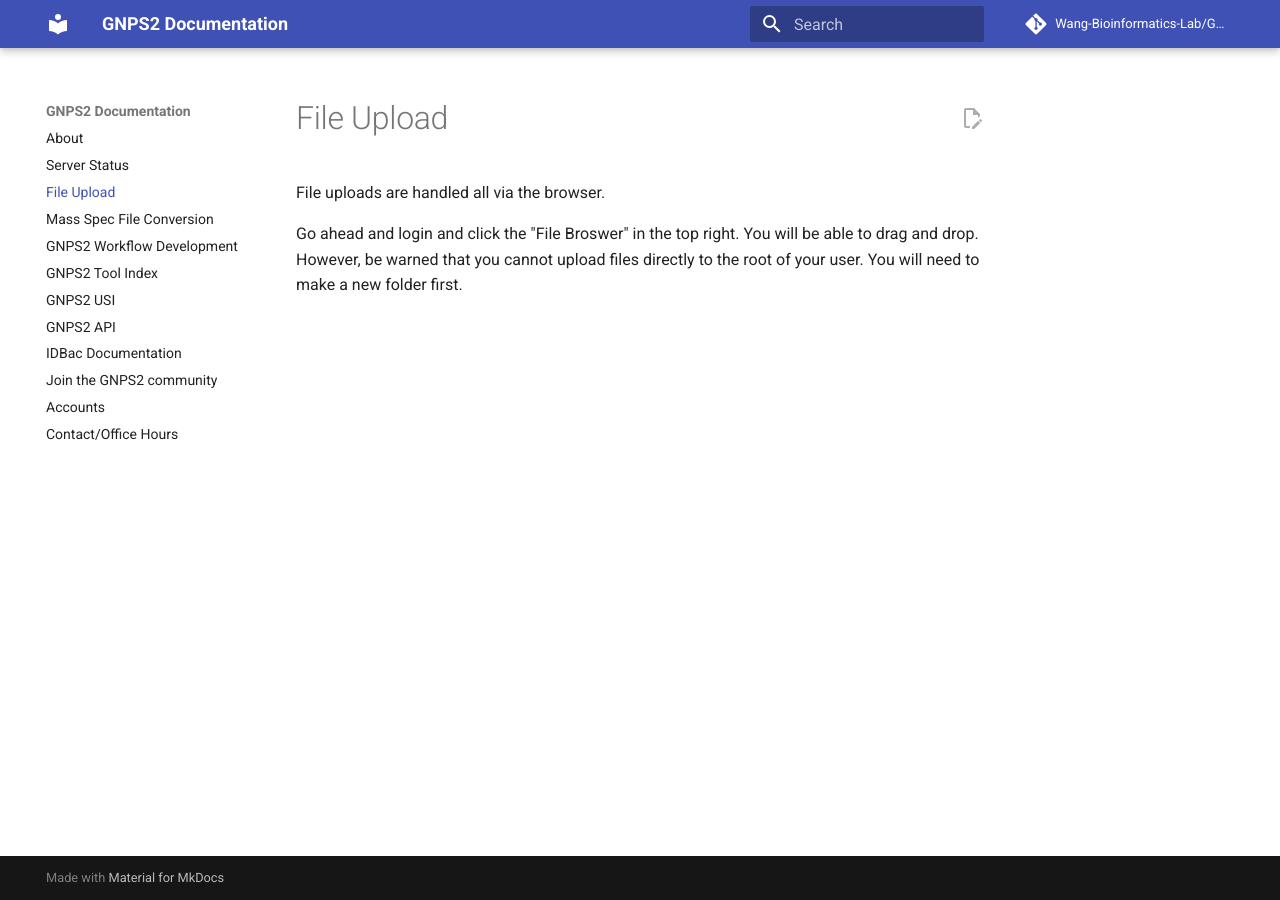
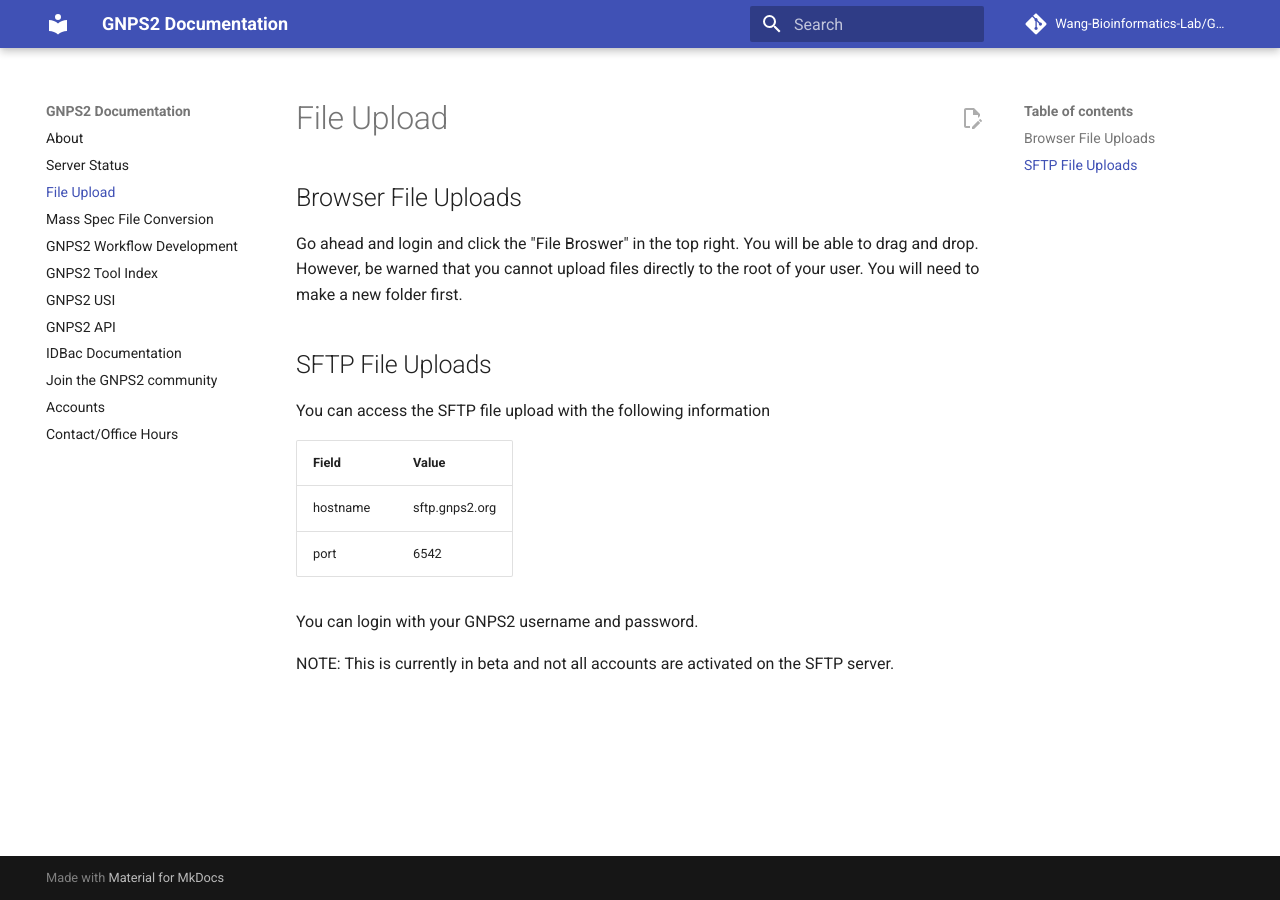
Before and after one commit to Wang-Bioinformatics-Lab/GNPS2_Documentation, an MkDocs documentation site: the page built from docs/fileupload.md, in a window 1280 px wide. Built offline with MkDocs 1.6.1 and Material for MkDocs 9.7.7, drawn with Linux system fonts in a browser that asks for light colours; comment, search, counter and statistics services are not loaded.

Commit message:
Update fileupload.md

```diff
--- a/docs/fileupload.md
+++ b/docs/fileupload.md
@@ -1,3 +1,18 @@
-File uploads are handled all via the browser.
+
+## Browser File Uploads
 
 Go ahead and login and click the "File Broswer" in the top right. You will be able to drag and drop. However, be warned that you cannot upload files directly to the root of your user. You will need to make a new folder first.
+
+## SFTP File Uploads
+
+You can access the SFTP file upload with the following information
+
+
+| Field | Value |
+| ----- | ----- |
+| hostname | sftp.gnps2.org |
+| port | 6542 |
+
+You can login with your GNPS2 username and password.
+
+NOTE: This is currently in beta and not all accounts are activated on the SFTP server.
```
